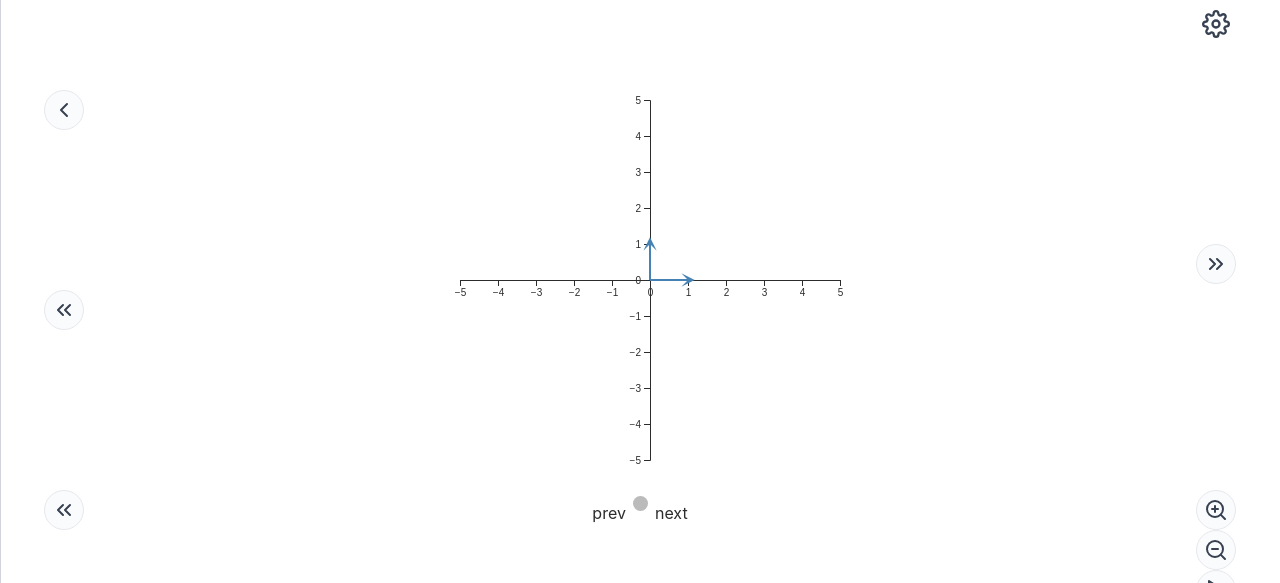
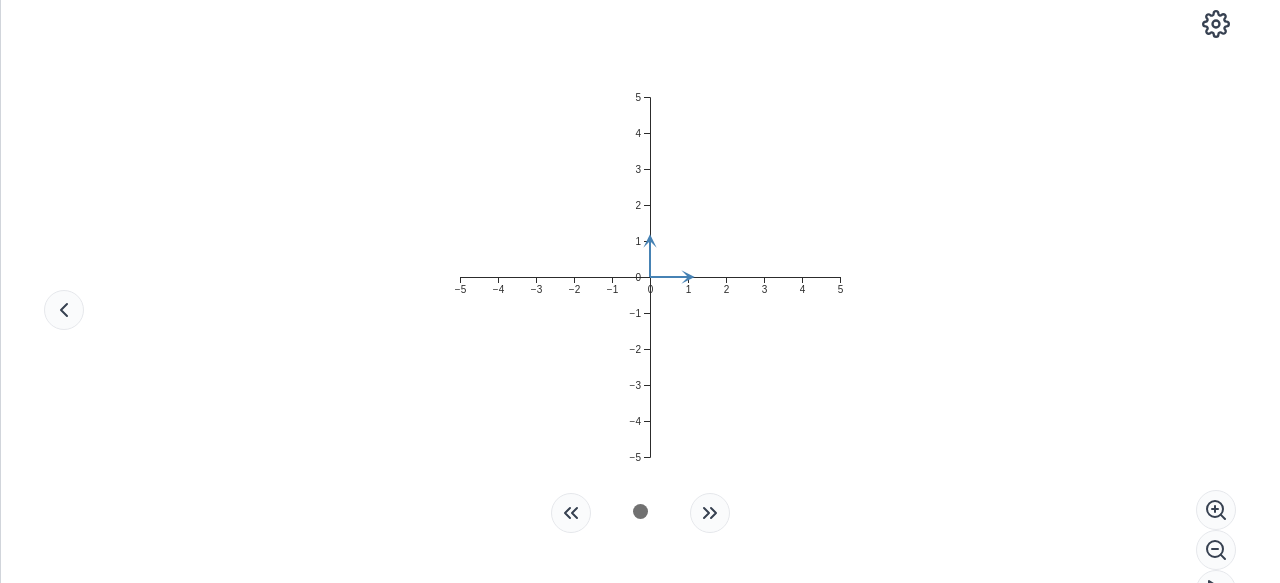
Before and after one commit to saviorocha/vector-space-ifg, a Next.js app: page /editplane in a window 1280 px wide. Shown: the top 583 px of the page. Built offline with nearby package versions, Linux system fonts and the light colour scheme.

Commit message:
Fixed button logic within carousel

```diff
--- a/components/pagesections/editPage/MainSectionEditPage.tsx
+++ b/components/pagesections/editPage/MainSectionEditPage.tsx
@@ -1,14 +1,12 @@
 import { DarkModeToggle, Mode } from "@anatoliygatt/dark-mode-toggle";
-import { FunctionComponent, useEffect, useState } from "react";
+import { FunctionComponent, useState } from "react";
 import {
-  ChevronsLeft,
-  ChevronsRight,
   Globe,
   Hash,
   Play,
   Settings,
   ZoomIn,
-  ZoomOut,
+  ZoomOut
 } from "react-feather";
 import { useListContext, useNameContext } from "../../../context";
 import { IMainSectionProps } from "../../../interfaces/interfaces";
@@ -18,6 +16,10 @@ import Carousel, { CarouselItem } from "../../ui/Carousel";
 
 import RoundButton from "../../ui/RoundButton";
 import TransitionButton from "../../ui/TransitionButton";
+
+const btnClassName = `rounded-full h-10 w-10 right-0
+flex items-center justify-center
+bg-gray-50 bg-opacity-75 border border-gray-200`
 
 const MainSectionEditPage: FunctionComponent<IMainSectionProps> = ({
   mainStyle,
@@ -50,18 +52,6 @@ const MainSectionEditPage: FunctionComponent<IMainSectionProps> = ({
           className="h-full flex items-center justify-around flex-col"
         >
           {children}
-          <RoundButton
-            icon={<ChevronsLeft className="text-gray-700" />}
-            left="left-0"
-            handleOnClick={() => {
-              setCurrentPlot(currentPlot - 1);
-            }}
-            disabled={currentPlot - 1 < 0}
-          />
-          <RoundButton
-            icon={<ChevronsLeft className="text-gray-700" />}
-            left="left-0"
-          />
         </section>
 
         <section
@@ -82,21 +72,6 @@ const MainSectionEditPage: FunctionComponent<IMainSectionProps> = ({
               );
             })}
           </Carousel>
-
-          {/* <div className="mt-0">
-            {stateVecArr.vectorArr.map((vec, i) => {
-              return (
-                <span
-                  key={i}
-                  className={styles.dot}
-                  style={{
-                    backgroundColor: i === currentPlot ? "#717171" : "#bbb",
-                  }}
-                  onClick={() => setCurrentPlot(i)}
-                ></span>
-              );
-            })}
-          </div> */}
         </section>
 
         <section
@@ -149,31 +124,22 @@ const MainSectionEditPage: FunctionComponent<IMainSectionProps> = ({
               </li>
             </ul>
           </TransitionButton>
-          <RoundButton
-            icon={<ChevronsRight className="text-gray-700" />}
-            right="right-0"
-            handleOnClick={() => {
-              setCurrentPlot(currentPlot + 1);
-            }}
-            disabled={
-              currentPlot + 1 > stateVecArr.transformationArr.length - 1
-            }
-          />
+
           <div
             id="bottom-buttons"
             className="flex items-center justify-center flex-col"
           >
             <RoundButton
+              classString={btnClassName}
               icon={<ZoomIn className="text-gray-700" />}
-              right="right-0"
             />
             <RoundButton
+              classString={btnClassName}
               icon={<ZoomOut className="text-gray-700" />}
-              right="right-0"
             />
             <RoundButton
+              classString={btnClassName}
               icon={<Play className="text-gray-700" />}
-              right="right-0"
             />
             {/* <button
             onClick={handleResetList}
--- a/components/ui/Carousel.tsx
+++ b/components/ui/Carousel.tsx
@@ -1,73 +1,83 @@
-import React, { useState } from "react";
-import { useNameContext } from "../../context";
+import React, { FunctionComponent, useEffect, useState } from "react";
+import { ChevronsLeft, ChevronsRight } from "react-feather";
+import { useListContext, useNameContext } from "../../context";
+import { PropsChildren } from "../../interfaces/interfaces";
 
 import styles from "../../styles/modules/carousel.module.css";
+import RoundButton from "./RoundButton";
 
-export const CarouselItem = ({ children, width }) => {
-  return (
-    <div className={styles.carouselitem} style={{ width: width }}>
-      {children}
-    </div>
-  );
+const btnString =
+`rounded-full h-10 w-10 right-0 mx-10
+flex items-center justify-center
+bg-gray-50 bg-opacity-75 border border-gray-200`;
+
+export const CarouselItem: FunctionComponent<PropsChildren> = ({
+  children,
+}) => {
+  return <aside className={styles.carouselitem}>{children}</aside>;
 };
 
-const Carousel = ({ children }) => {
-  const [activeIndex, setActiveIndex] = useState(0);
+const Carousel: FunctionComponent<PropsChildren> = ({ children }) => {
   const { currentPlot, setCurrentPlot } = useNameContext();
+  const { stateVecArr } = useListContext();
 
-  const updateIndex = (newIndex) => {
+  const updateIndex = (newIndex: number) => {
     if (newIndex < 0) {
       newIndex = 0;
     } else if (newIndex > React.Children.count(children)) {
       newIndex = React.Children.count(children) - 1;
     }
 
-    setActiveIndex(newIndex);
+    setCurrentPlot(newIndex);
   };
+
+  useEffect(() => {
+    // console.log("stateVecArr", stateVecArr)
+    // console.log("currentPlot", currentPlot)
+  }, [currentPlot]);
 
   return (
     <section className="carousel overflow-hidden">
-      <aside
+      <section
         className={styles.inner}
-        style={{ transform: `translateX(-${activeIndex * 100}%)` }}
+        style={{ transform: `translateX(-${currentPlot * 100}%)` }}
       >
-        {React.Children.map(children, (child, index) => {
+        {React.Children.map(children, (child: any, index) => {
           return React.cloneElement(child, { width: "100%" });
         })}
-      </aside>
+      </section>
       <aside className={styles.indicators}>
-        <button
-          className={styles.buttonindicators}
-          onClick={() => {
-            updateIndex(activeIndex - 1);
+        <RoundButton
+          classString={btnString}
+          icon={<ChevronsLeft className="text-gray-700" />}
+          handleOnClick={() => {
+            updateIndex(currentPlot - 1);
           }}
-        >
-          prev
-        </button>
+          disabled={currentPlot - 1 < 0}
+        />
+        <aside>
           {React.Children.map(children, (child, index) => {
             return (
               <span
                 className={styles.dot}
                 style={{
-                backgroundColor: index + 1 === currentPlot ? "#717171" : "#bbb",
+                  backgroundColor: index === currentPlot ? "#717171" : "#bbb",
                 }}
                 onClick={() => {
-                setCurrentPlot(index + 1);
-                console.log("index", index);
                   updateIndex(index);
                 }}
-            >
-            </span>
+              ></span>
             );
           })}
-        <button
-          className={styles.buttonindicators}
-          onClick={() => {
-            updateIndex(activeIndex + 1);
+        </aside>
+        <RoundButton
+          classString={btnString}
+          icon={<ChevronsRight className="text-gray-700" />}
+          handleOnClick={() => {
+            updateIndex(currentPlot + 1);
           }}
-        >
-          next
-        </button>
+          disabled={currentPlot + 1 > stateVecArr.transformationArr.length - 1}
+        />
       </aside>
     </section>
   );
--- a/components/ui/roundButton.tsx
+++ b/components/ui/roundButton.tsx
@@ -3,19 +3,13 @@ import { IRoundButton } from "../../interfaces/interfaces";
 
 const RoundButton: FunctionComponent<IRoundButton> = ({
   icon,
-  left = "",
-  right = "",
-  top = "",
-  bottom = "",
   disabled = false,
+  classString,
   handleOnClick = () => {},
 }) => {
   return (
     <button
-      className={`rounded-full h-10 w-10 ${left} ${right} ${top} ${bottom}
-        flex items-center justify-center
-        bg-gray-50 bg-opacity-75 border border-gray-200
-      `}
+      className={classString}
       disabled={disabled}
       onClick={handleOnClick}
     >
--- a/interfaces/interfaces.d.ts
+++ b/interfaces/interfaces.d.ts
@@ -58,10 +58,7 @@ interface IBarItemProps {
 
 interface IRoundButton {
   icon: ReactElement;
-  left?: string;
-  right?: string;
-  top?: string;
-  bottom?: string;
+  classString: string;
   handleOnClick?: React.MouseEventHandler<HTMLButtonElement> | undefined;
   disabled?: boolean;
 }
--- a/styles/modules/carousel.module.css
+++ b/styles/modules/carousel.module.css
@@ -7,15 +7,13 @@
   display: inline-flex;
   align-items: center;
   justify-content: center;
+  width: 100%;
 }
 
 .indicators {
   display: flex;
+  align-items: center;
   justify-content: center;
-}
-
-.buttonindicators {
-    margin: 5px;
 }
 
 .dot {
```
Lines whose indentation alone changed are shown as unchanged.
